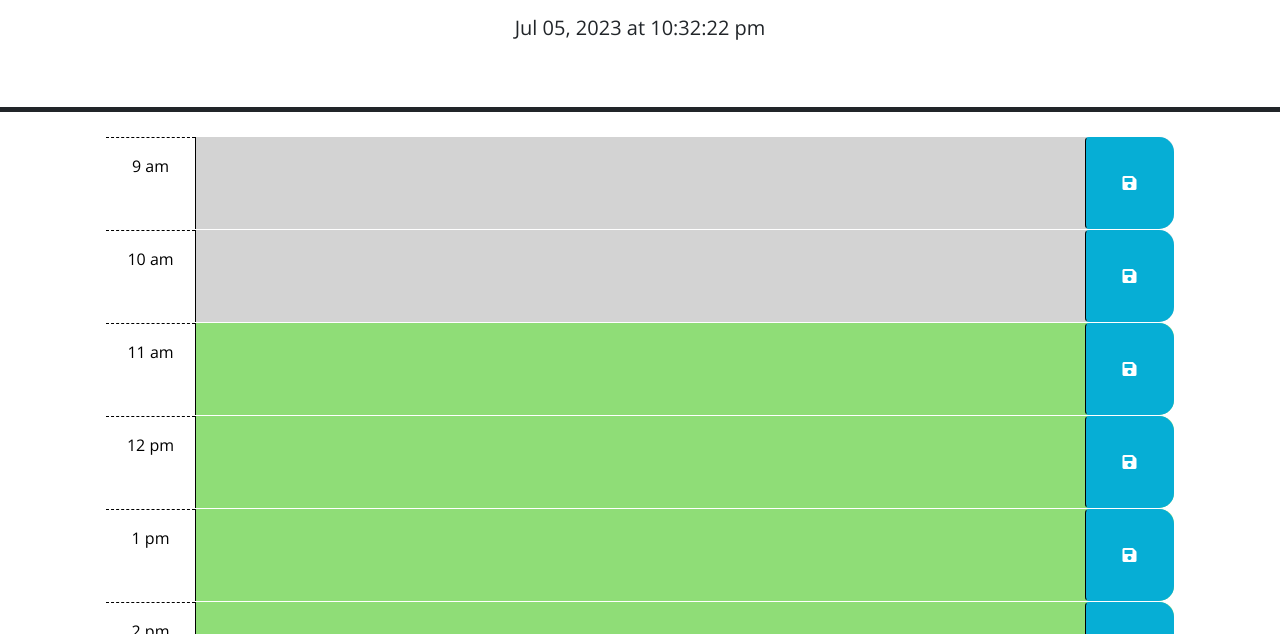
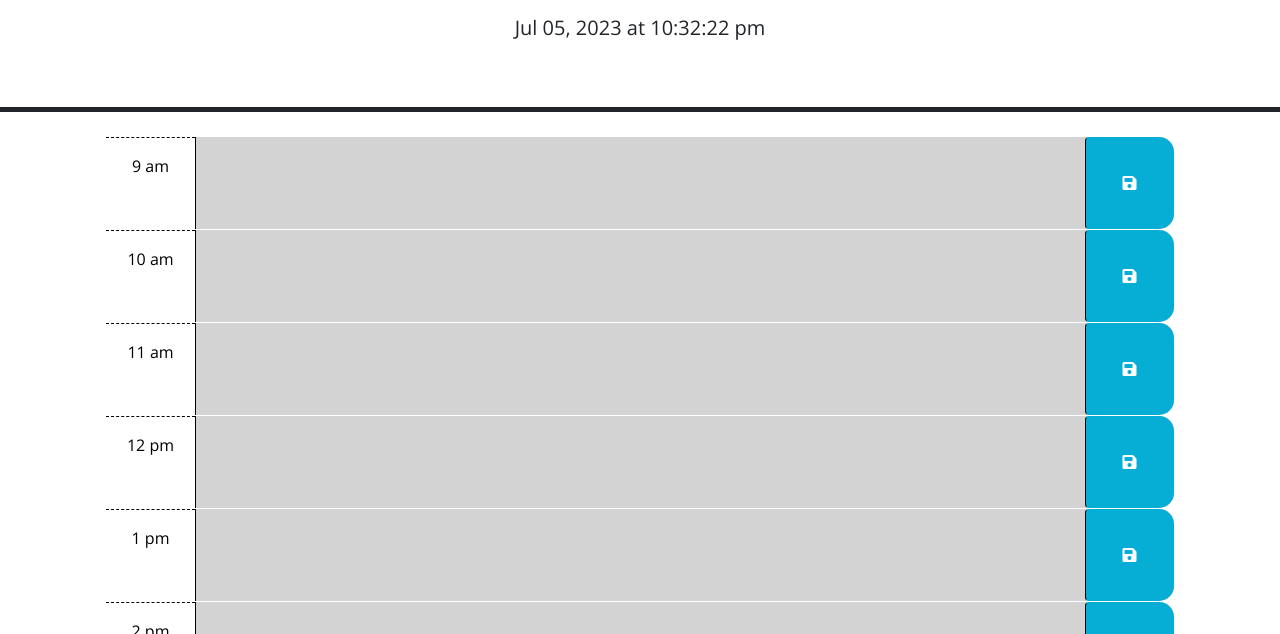
Before and after one commit to RobertC91/Schedulers-List, a plain HTML site: page index.html in a window 1280 px wide. Shown: the part 166-800 px from the top of the page. Drawn offline with nearby package versions, Linux system fonts and the light colour scheme.

Commit message:
refactor

```diff
--- a/script.js
+++ b/script.js
@@ -1,7 +1,3 @@
-// Wrap all code that interacts with the DOM in a call to jQuery to ensure that
-// the code isn't run until the browser has finished rendering all the elements
-// in the html.
-
 // GIVEN I am using a daily planner to create a schedule
 // WHEN I open the planner
 // THEN the current day is displayed at the top of the calendar
@@ -30,10 +26,7 @@ setInterval(function () {
 
 // TODO: Add a listener for click events on the save button. This code should
 // use the id in the containing time-block as a key to save the user input in
-// local storage. HINT: What does `this` reference in the click listener
-// function? How can DOM traversal be used to get the "hour-x" id of the
-// time-block containing the button that was clicked? How might the id be
-// useful when saving the description in local storage?
+// local storage.
 //
 $(document).ready(function () {
   $(".saveBtn").on("click", function () {
@@ -44,34 +37,28 @@ $(document).ready(function () {
 });
 
 // TODO: Add code to apply the past, present, or future class to each time
-// block by comparing the id to the current hour. HINTS: How can the id
-// attribute of each time-block be used to conditionally add or remove the
-// past, present, and future classes? How can Day.js be used to get the
-// current hour in 24-hour time?
+// block by comparing the id to the current hour.
 //
-let currentTime = dayjs().format("hh");
+let currentTime = dayjs().hour();
+console.log(currentTime);
 function timeWizard() {
   $(".time-block").each(function () {
     let blockTime = parseInt($(this).attr("id"));
-    if (blockTime <= currentTime) {
-      // $(this).removeClass("future");
-      // $(this).removeClass("present");
+    if (blockTime < currentTime) {
       $(this).addClass("past");
     } else if (blockTime === currentTime) {
-      // $(this).removeClass("past");
-      // $(this).removeClass("future");
       $(this).addClass("present");
     } else {
-      // $(this).removeClass("present");
-      // $(this).removeClass("past");
       $(this).addClass("future");
     }
   });
 }
+timeWizard();
+setInterval(timeWizard, 1000);
 // TODO: Add code to get any user input that was saved in localStorage and set
-// the values of the corresponding textarea elements. HINT: How can the id
-// attribute of each time-block be used to do this?
+// the values of the corresponding textarea elements.
 //
+
 $("#9 .description").val(localStorage.getItem("9"));
 $("#10 .description").val(localStorage.getItem("10"));
 $("#11 .description").val(localStorage.getItem("11"));
@@ -81,5 +68,3 @@ $("#14 .description").val(localStorage.getItem("14"));
 $("#15 .description").val(localStorage.getItem("15"));
 $("#16 .description").val(localStorage.getItem("16"));
 $("#17 .description").val(localStorage.getItem("17"));
-
-timeWizard();
--- a/style.css
+++ b/style.css
@@ -1,5 +1,5 @@
 body {
-  font-family: 'Open Sans', sans-serif;
+  font-family: "Open Sans", sans-serif;
   font-size: 16px;
 }
 
@@ -36,12 +36,12 @@ textarea {
 }
 
 .present {
-  background-color: #61dfff;
+  background-color: #8fdd77;
   color: white;
 }
 
 .future {
-  background-color: #8fdd77;
+  background-color: #61dfff;
   color: white;
 }
 
```
